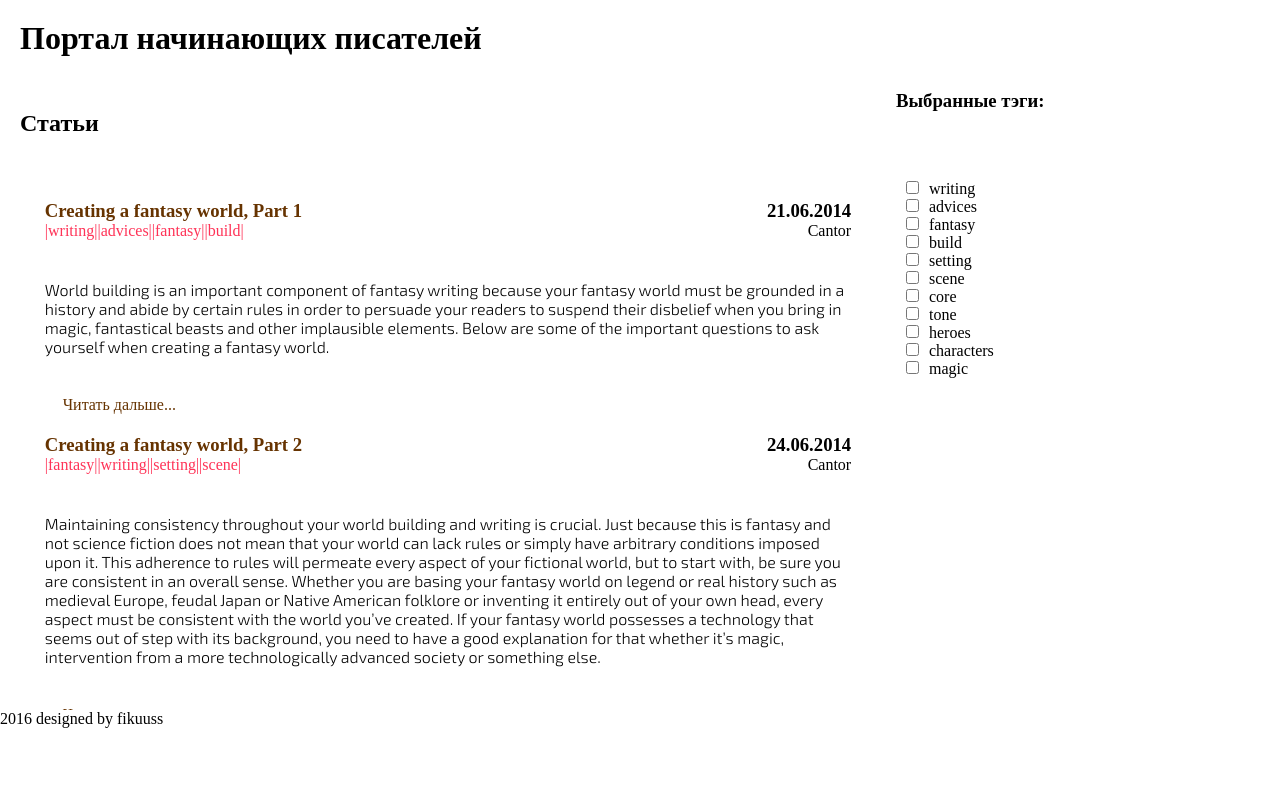
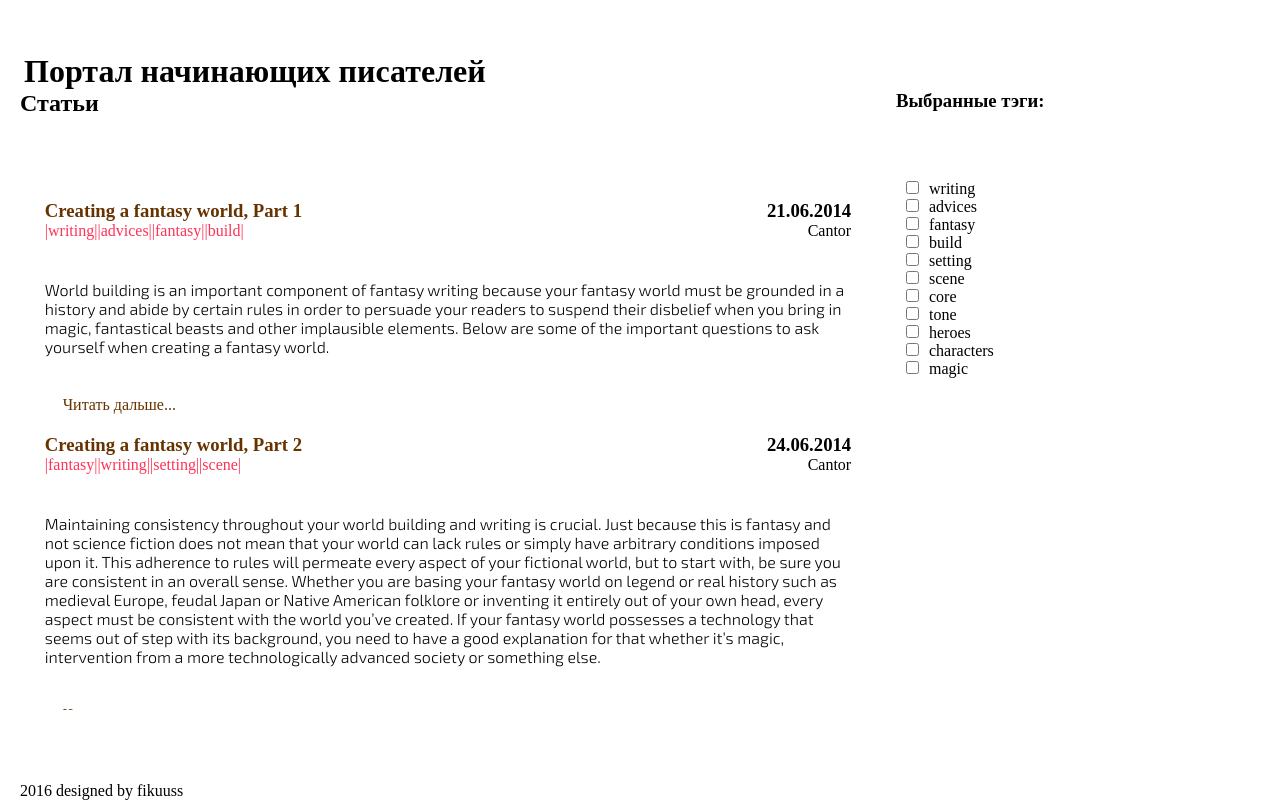
Before and after one commit to fikuuss/fikuuss.github.io, a website: page index.html in a window 1280 px wide. Drawn offline with Linux system fonts and the light colour scheme.

Commit message:
ver. "backbone ver."

```diff
--- a/css/style.css
+++ b/css/style.css
@@ -32,7 +32,7 @@ html, body {
 }
 
 .elements-padding {
-    padding: 20px;
+    padding: 0px 20px;
 }
 
 div, header, section, footer {
@@ -42,6 +42,18 @@ div, header, section, footer {
 header {
     width: 100%;
     height: 90px;
+}
+
+.align-outer:before {
+    content: '';
+    display: inline-block;
+    height: 100%;
+    vertical-align: bottom;
+}
+
+.align-inner {
+    display: inline-block;
+    vertical-align: bottom;
 }
 
 .content-section {
--- a/index.html
+++ b/index.html
@@ -52,8 +52,8 @@
 
 </head>
 <body>
-    <header>
-        <h1 class="elements-padding">Портал начинающих писателей</h1>
+    <header class="align-outer">
+        <h1 class="elements-padding align-inner">Портал начинающих писателей</h1>
     </header>
     <section class="content-section">
         <div class="content">
@@ -71,6 +71,6 @@
         </div>
         <div class="clrfx"></div>
     </section>
-    <footer>2016 designed by fikuuss</footer>
+    <footer class="align-outer"><p class="elements-padding align-inner">2016 designed by fikuuss</p></footer>
 </body>
 </html>
```
